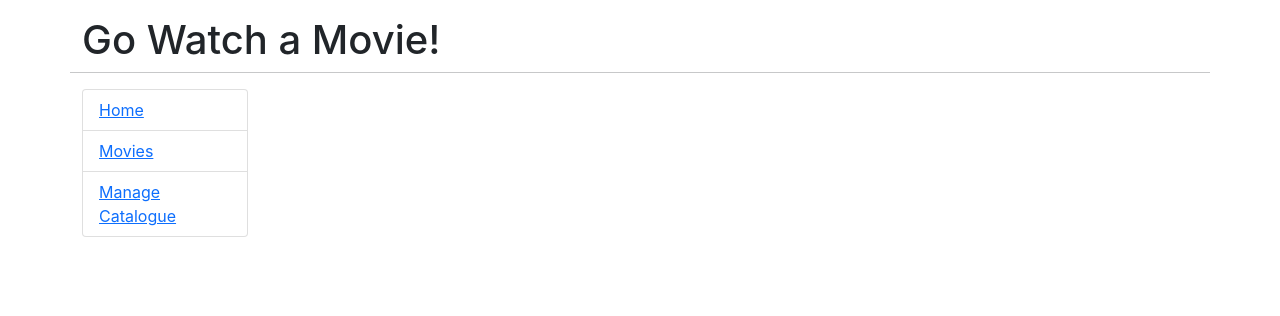
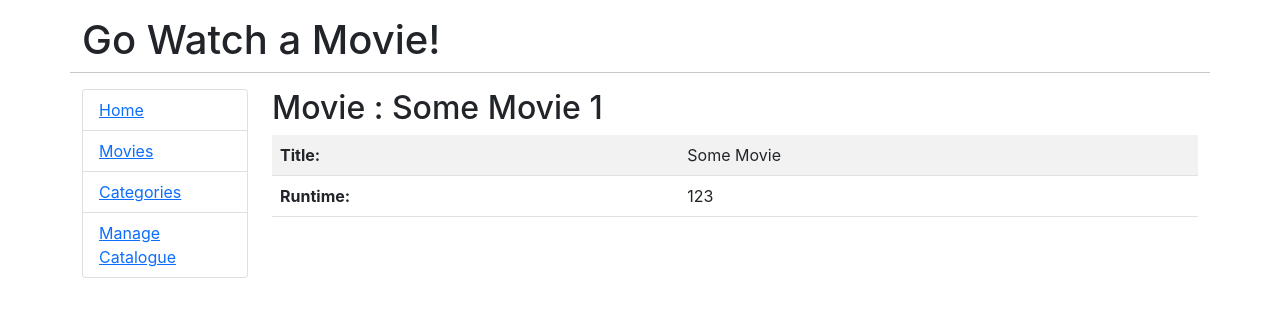
Before and after one commit to ywpark1/frontend-simple, a React (Create React App) app: page /movies/1 in a window 1280 px wide. Shown: the top 316 px of the page. Built offline with nearby package versions, Linux system fonts and the light colour scheme.

Commit message:
Set up base UI with sample data

```diff
--- a/src/App.js
+++ b/src/App.js
@@ -1,5 +1,20 @@
-function App() {
+import {
+  BrowserRouter as Router,
+  Switch,
+  Route,
+  Link,
+  useParams,
+  useRouteMatch,
+} from "react-router-dom";
+import Movies from "./components/Movies";
+import Home from "./components/Home";
+import Admin from "./components/Admin";
+import Categories from "./components/Categories";
+import OneMovie from "./components/OneMovie";
+
+export default function App() {
   return (
+    <Router>
       <div className="container">
         <div className="row">
           <h1 className="mt-3">Go Watch a Movie!</h1>
@@ -10,22 +25,71 @@
             <nav>
               <ul className="list-group">
                 <li className="list-group-item">
-                <a href="/">Home</a>
+                  <Link to="/">Home</Link>
                 </li>
                 <li className="list-group-item">
-                <a href="/movies">Movies</a>
+                  <Link to="/movies">Movies</Link>
                 </li>
                 <li className="list-group-item">
-                <a href="/admin">Manage Catalogue</a>
+                  <Link to="/by-category">Categories </Link>
+                </li>
+                <li className="list-group-item">
+                  <Link to="/admin">Manage Catalogue</Link>
                 </li>
               </ul>
             </nav>
           </div>
 
-        <div className="col-md-10"></div>
+          <div className="col-md-10">
+            <Switch>
+              <Route path="/movies/:id" component={OneMovie} />
+
+              <Route path="/movies">
+                <Movies />
+              </Route>
+
+              <Route
+                exact
+                path="/by-category/drama"
+                render={(props) => <Categories {...props} title={`Drama`} />}
+              />
+              <Route
+                exact
+                path="/by-category/comedy"
+                render={(props) => <Categories {...props} title={`Comedy`} />}
+              />
+
+              <Route exact path="/by-category">
+                <CategoryPage />
+              </Route>
+              <Route path="/admin">
+                <Admin />
+              </Route>
+              <Route path="/">
+                <Home />
+              </Route>
+            </Switch>
           </div>
+        </div>
+      </div>
+    </Router>
+  );
+}
+
+function CategoryPage() {
+  const { path, url } = useRouteMatch();
+
+  return (
+    <div>
+      <h2>Categories</h2>
+      <ul>
+        <li>
+          <Link to={`${path}/comedy`}>Comedy</Link>
+        </li>
+        <li>
+          <Link to={`${url}/drama`}>Drama</Link>
+        </li>
+      </ul>
     </div>
   );
 }
-
-export default App;
--- /dev/null
+++ b/src/components/Admin.js
@@ -0,0 +1,5 @@
+import React from "react";
+
+export default function Admin(params) {
+  return <h2>Admin</h2>;
+}
--- /dev/null
+++ b/src/components/Categories.js
@@ -0,0 +1,7 @@
+import React, { Component } from "react";
+
+export default class Categories extends Component {
+  render() {
+    return <h2>Category : {this.props.title}</h2>;
+  }
+}
--- /dev/null
+++ b/src/components/Home.js
@@ -0,0 +1,5 @@
+import React from "react";
+
+export default function Home(params) {
+  return <h2>Home</h2>;
+}
--- /dev/null
+++ b/src/components/Movies.js
@@ -0,0 +1,36 @@
+import React, { Component, Fragment } from "react";
+
+import { Link } from "react-router-dom";
+
+export default class Movies extends Component {
+  state = {
+    movies: [],
+  };
+
+  componentDidMount() {
+    console.log("Movies Rendered");
+    this.setState({
+      movies: [
+        { id: 1, title: "Inception", runtime: 142 },
+        { id: 2, title: "Hello", runtime: 120 },
+        { id: 3, title: "Avatar", runtime: 112 },
+      ],
+    });
+  }
+
+  render() {
+    return (
+      <Fragment>
+        <h2>Choose a Movie</h2>
+
+        <ul>
+          {this.state.movies.map((m) => (
+            <li key={m.id}>
+              <Link to={`/movies/${m.id}`}>{m.title}</Link>
+            </li>
+          ))}
+        </ul>
+      </Fragment>
+    );
+  }
+}
--- /dev/null
+++ b/src/components/OneMovie.js
@@ -0,0 +1,46 @@
+import React, { Component, Fragment } from "react";
+
+export default class OneMovie extends Component {
+  state = {
+    movie: {},
+  };
+
+  componentDidMount() {
+    this.setState({
+      movie: {
+        id: this.props.match.params.id,
+        title: "Some Movie",
+        runtime: 123,
+      },
+    });
+  }
+
+  render() {
+    return (
+      <Fragment>
+        <h2>
+          Movie : {this.state.movie.title} {this.state.movie.id}
+        </h2>
+
+        <table className="table table-compact table-striped">
+          <thead></thead>
+          <tbody>
+            <tr>
+              <td>
+                <strong>Title: </strong>
+              </td>
+              <td>{this.state.movie.title}</td>
+            </tr>
+
+            <tr>
+              <td>
+                <strong>Runtime: </strong>
+              </td>
+              <td>{this.state.movie.runtime}</td>
+            </tr>
+          </tbody>
+        </table>
+      </Fragment>
+    );
+  }
+}
```
Lines whose indentation alone changed are shown as unchanged.
